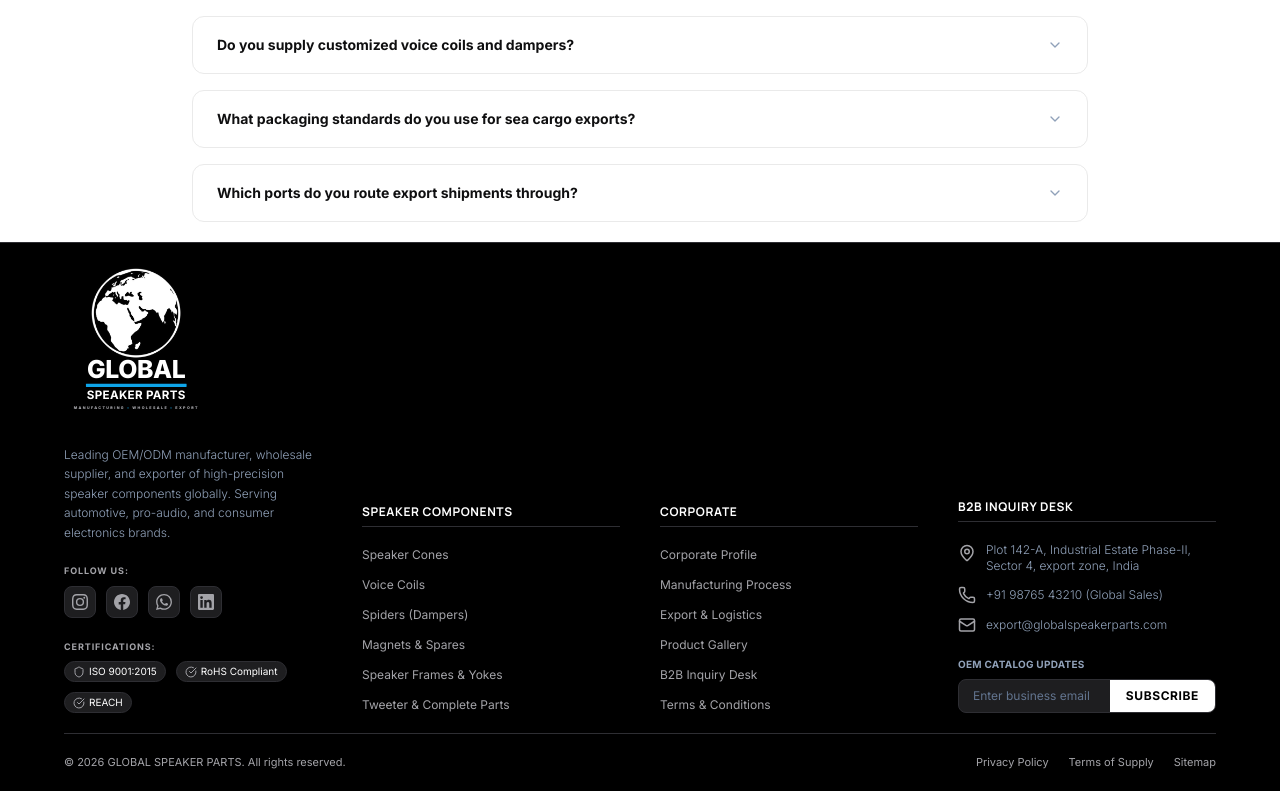
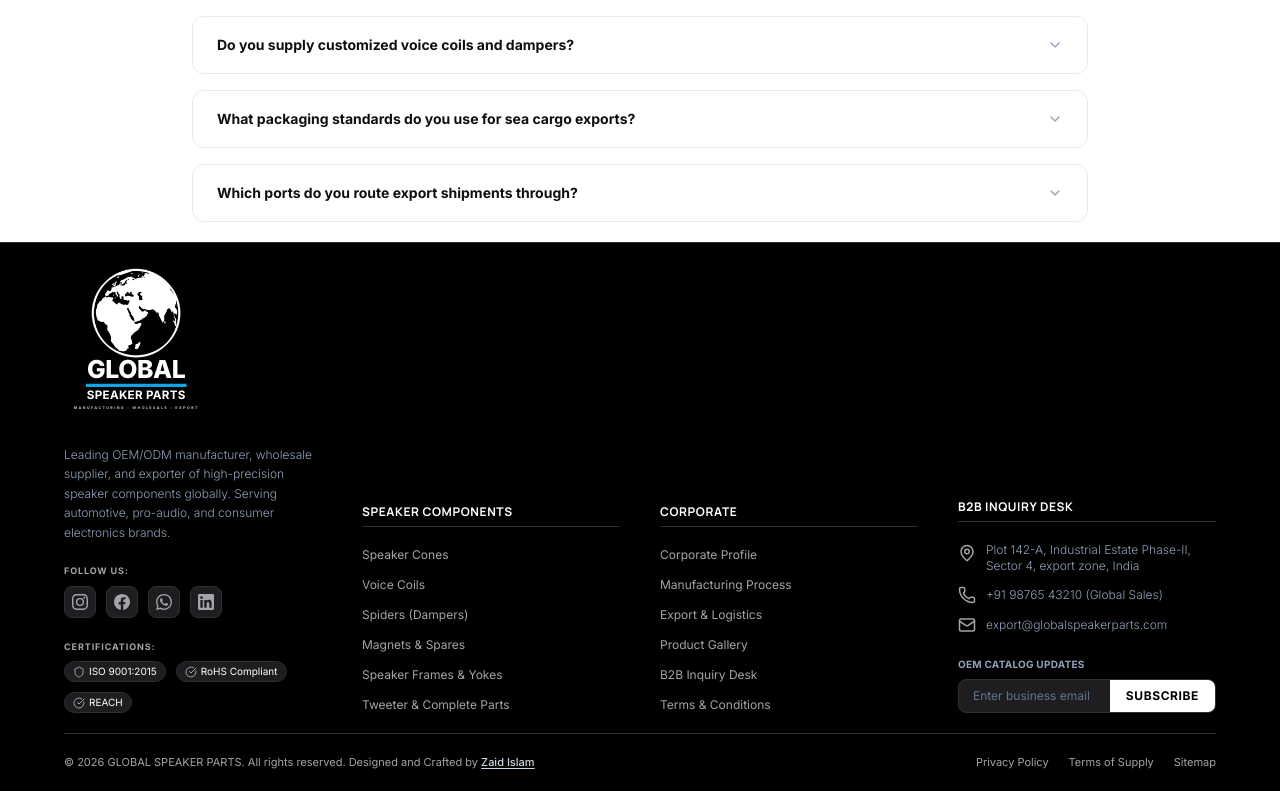
Before and after one commit to zaidthisside/globalspeakerparts, a Next.js app: page / in a window 1280 px wide. Shown: the part 5894-6685 px from the top of the page. Built offline with nearby package versions, Linux system fonts and the light colour scheme; no server answers; the database is empty.

Commit message:
feat: add Designed and Crafted by Zaid Islam credit link with WhatsApp chat to footer

```diff
--- a/src/components/Footer.tsx
+++ b/src/components/Footer.tsx
@@ -254,7 +254,15 @@ export default function Footer() {
         {/* Copyright bar */}
         <div className="mt-5 pt-5 border-t border-[#2E2E33] flex flex-col sm:flex-row items-center justify-between text-[11px] text-slate-550 gap-4">
           <p className="font-sans">
-            &copy; {new Date().getFullYear()} GLOBAL SPEAKER PARTS. All rights reserved.
+            &copy; {new Date().getFullYear()} GLOBAL SPEAKER PARTS. All rights reserved. Designed and Crafted by{" "}
+            <a
+              href="https://wa.me/919214361550"
+              target="_blank"
+              rel="noopener noreferrer"
+              className="text-slate-300 hover:text-white underline underline-offset-2 transition-colors font-medium cursor-pointer"
+            >
+              Zaid Islam
+            </a>
           </p>
           <div className="flex gap-5 font-sans">
             <Link href="/privacy" className="hover:text-accent-cyan transition-colors">Privacy Policy</Link>
```
